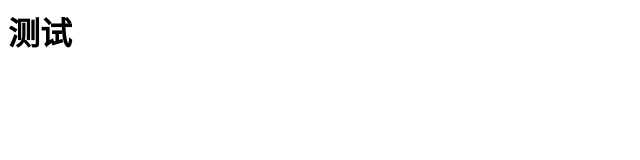
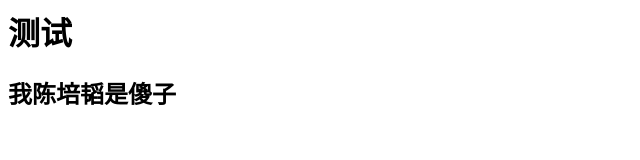
Before and after one commit to maxwelldjh/maxwelldjh.github.io, a plain HTML site: page index.html in a window 1280 px wide. Shown: the whole page, without its empty margins (0-640 px from the left). Drawn offline with Linux system fonts and the light colour scheme.

Commit message:
Update index.html

```diff
--- a/index.html
+++ b/index.html
@@ -1 +1,2 @@
 <h1>测试</h1>
+<h2>我陈培韬是傻子</h2>
```
